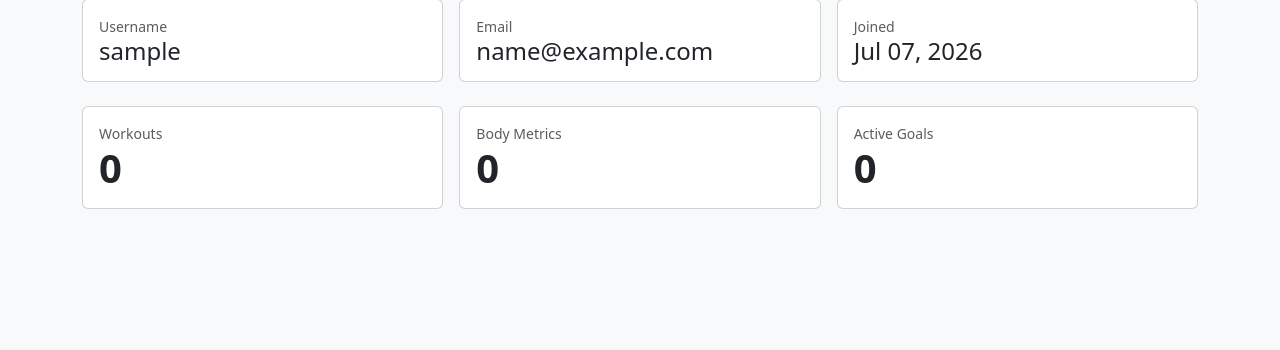
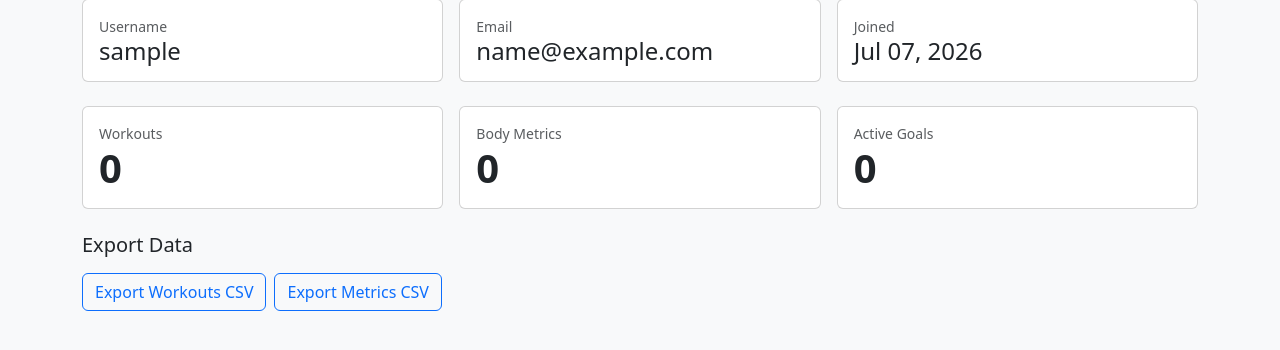
Before and after one commit to vfb-dev/minifit, a Django app: page /profile/ in a window 1280 px wide. Shown: the part 167-517 px from the top of the page. Run offline with Django 5.2, Linux system fonts and the light colour scheme; the visitor is signed in with stand-in values (Sample User, id 1); data that the repository does not hold is empty.

Commit message:
export csv

```diff
--- a/templates/tracker/profile.html
+++ b/templates/tracker/profile.html
@@ -78,4 +78,13 @@
         </div>
     </div>
 </div>
+
+<div class="mt-4">
+    <h2 class="h5 mb-3">Export Data</h2>
+
+    <div class="d-flex gap-2">
+        <a href="{% url 'tracker:export_workouts_csv' %}" class="btn btn-outline-primary">Export Workouts CSV</a>
+        <a href="{% url 'tracker:export_metrics_csv' %}" class="btn btn-outline-primary">Export Metrics CSV</a>
+    </div>
+</div>
 {% endblock %}
--- a/tracker/urls.py
+++ b/tracker/urls.py
@@ -42,4 +42,6 @@ urlpatterns = [
     path("profile/", views.profile, name="profile"),
     path("profile/edit/", views.profile_update, name="profile_update"),
     path("records/", views.records, name="records"),
+    path("export/workouts/", views.export_workouts_csv, name="export_workouts_csv"),
+    path("export/metrics/", views.export_metrics_csv, name="export_metrics_csv"),
 ]
--- a/tracker/views.py
+++ b/tracker/views.py
@@ -1,3 +1,6 @@
+import csv
+from datetime import timedelta
+
 from django.shortcuts import render, redirect, get_object_or_404
 from django.utils import timezone
 from django.db.models import F, Q, Sum, Max, Count
@@ -11,7 +14,7 @@ from django.contrib.auth.decorators import login_required
 from .forms import BodyMetricForm, ExerciseForm, GoalForm, ProfileForm, WorkoutForm, WorkoutSetForm, WorkoutTemplateForm, WorkoutTemplateSetForm
 from .models import BodyMetric, Exercise, Goal, Workout, WorkoutSet, WorkoutTemplate, WorkoutTemplateSet
 
-from datetime import timedelta
+from django.http import HttpResponse
 
 def available_exercises_for_user(user):
     return Exercise.objects.filter(
@@ -889,3 +892,52 @@ def records(request):
             "records": records,
         },
     )
+
+@login_required
+def export_workouts_csv(request):
+    response = HttpResponse(content_type="text/csv")
+    response["Content-Disposition"] = 'attachment; filename="minifit_workouts.csv"'
+
+    writer = csv.writer(response)
+    writer.writerow(["Workout", "Date", "Exercise", "Set", "Reps", "Weight kg", "Duration min", "Distance km"])
+
+    sets = (
+        WorkoutSet.objects
+        .filter(workout__user=request.user)
+        .select_related("workout", "exercise")
+        .order_by("-workout__date", "workout__title", "set_number")
+    )
+
+    for workout_set in sets:
+        writer.writerow([
+            workout_set.workout.title,
+            workout_set.workout.date,
+            workout_set.exercise.name,
+            workout_set.set_number,
+            workout_set.reps or "",
+            workout_set.weight_kg or "",
+            workout_set.duration_minutes or "",
+            workout_set.distance_km or "",
+        ])
+
+    return response
+
+@login_required
+def export_metrics_csv(request):
+    response = HttpResponse(content_type="text/csv")
+    response["Content-Disposition"] = 'attachment; filename="minifit_metrics.csv"'
+
+    writer = csv.writer(response)
+    writer.writerow(["Date", "Weight kg", "Body Fat %", "Notes"])
+
+    metrics = BodyMetric.objects.filter(user=request.user).order_by("-date")
+
+    for metric in metrics:
+        writer.writerow([
+            metric.date,
+            metric.weight_kg,
+            metric.body_fat_percentage or "",
+            metric.notes,
+        ])
+
+    return response
```
